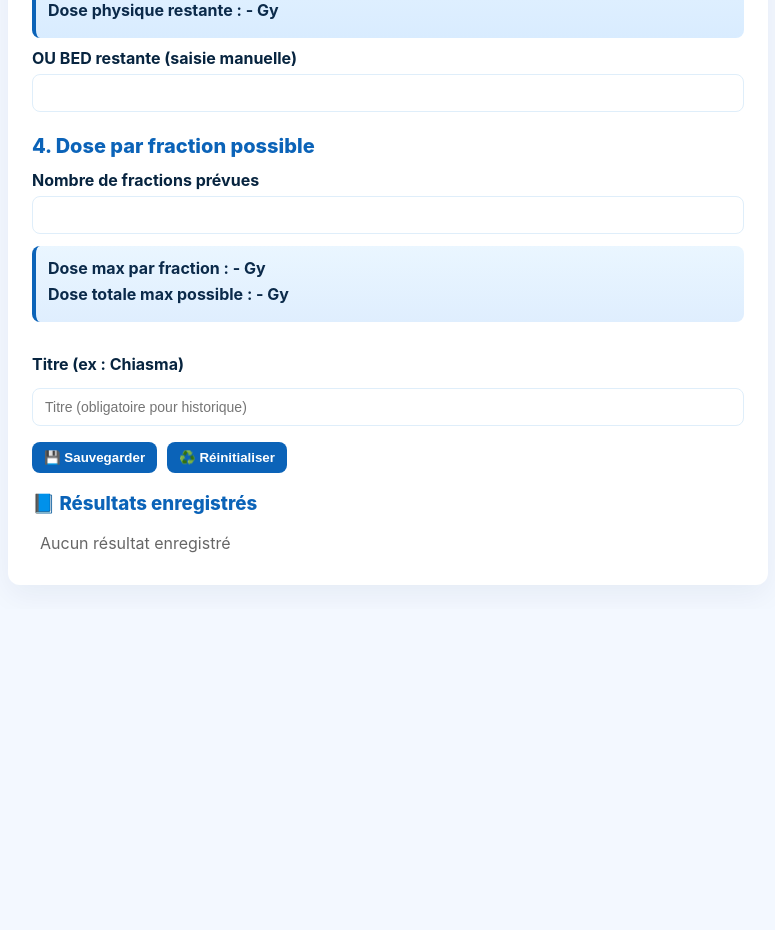
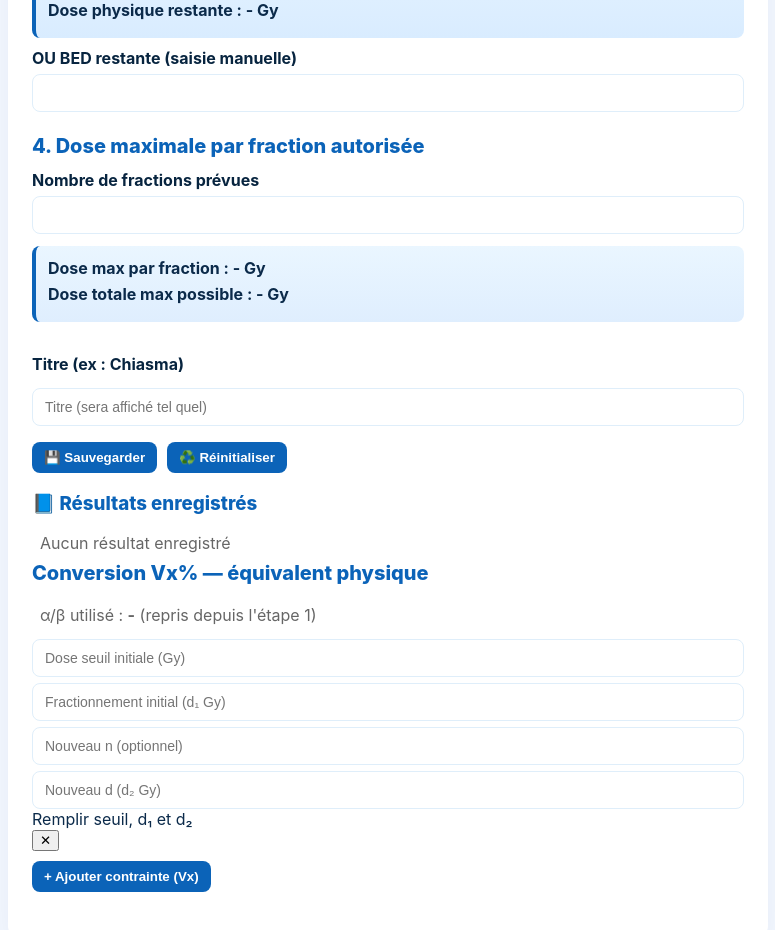
Before and after one commit to Snoop67/bed-simulator, a React (Create React App) app: page / in a window 1280 px wide. Shown: the part 1640-2570 px from the top of the page, without its empty margins (252-1027 px from the left). Before the commit the page ends 2249 px from the top, so only its background shows below. Built offline with nearby package versions, Linux system fonts and the light colour scheme.

Commit message:
Update App.jsx

```diff
--- a/src/App.jsx
+++ b/src/App.jsx
@@ -2,8 +2,15 @@ import React, { useEffect, useState } from "react";
 import "./index.css";
 
 /*
-  Version corrigée : auto-calcul STEP2 exécuté uniquement au onBlur (évite le 1.9 -> 19 pendant la frappe)
-  Toutes les autres fonctionnalités précédentes sont conservées.
+  BED Simulator - App.jsx
+  - Liste complète d'OAR avec α/β préremplis
+  - α/β manuel sur la même ligne
+  - STEP1: dose totale / n / dpf (bouton "Calculer le champ manquant")
+  - STEP2: calcul dpf uniquement au onBlur (corrige le bug 1.9 -> 19)
+  - STEP3: modèles de récupération (Paradis, Nieder, Abusaris, Noël)
+  - STEP4: résolution quadratique pour dpf max
+  - Historique (titre saisi uniquement)
+  - Nouvelle section "Conversion Vx%" (plusieurs lignes possibles)
 */
 
 const OARS = [
@@ -13,7 +20,7 @@ const OARS = [
   { name: "Nerf optique", ab: 2 },
   { name: "Chiasma optique", ab: 2 },
   { name: "Rétine", ab: 2 },
-  { name: "Cristallin", ab: 1.5 },
+  { name: "Cristallin", ab: 1.25 }, // approx 1–1.5 -> 1.25
   { name: "Cervelet", ab: 2 },
   { name: "Cerveau (parenchyme)", ab: 2 },
   { name: "Hippocampe", ab: 2 },
@@ -26,7 +33,7 @@ const OARS = [
   { name: "Poumon (tissu normal)", ab: 3 },
   { name: "Cœur", ab: 3 },
   { name: "Péricarde", ab: 3 },
-  { name: "Foie", ab: 2.75 },
+  { name: "Foie", ab: 2.75 }, // 2.5–3 -> 2.75
   { name: "Reins", ab: 1.5 },
   { name: "Vessie", ab: 3 },
   { name: "Rectum", ab: 3 },
@@ -34,7 +41,7 @@ const OARS = [
   { name: "Côlon", ab: 3 },
   { name: "Peau (réactions tardives)", ab: 3 },
   { name: "Peau (réactions aiguës)", ab: 10 },
-  { name: "Os cortical", ab: 1.75 },
+  { name: "Os cortical", ab: 1.75 }, // ≈1.5–2 -> 1.75
   { name: "Tête fémorale", ab: 2 },
   { name: "Testicules", ab: 2 },
   { name: "Ovaires", ab: 3 },
@@ -82,22 +89,22 @@ function parseNum(v) {
 }
 
 export default function App() {
-  // STEP 1 (authorized)
+  // STEP1: authorized
   const [organ, setOrgan] = useState("");
-  const [manualAB, setManualAB] = useState("");
-  const [alphaBeta, setAlphaBeta] = useState("");
+  const [manualAB, setManualAB] = useState(""); // input text for alpha/beta
+  const [alphaBeta, setAlphaBeta] = useState(""); // used value (string)
   const [doseTotalAuth, setDoseTotalAuth] = useState("");
   const [nAuth, setNAuth] = useState("");
   const [dpfAuth, setDpfAuth] = useState("");
   const [manualBEDAuth, setManualBEDAuth] = useState("");
 
-  // STEP 2 (used)
+  // STEP2: used
   const [doseTotalUsed, setDoseTotalUsed] = useState("");
   const [nUsed, setNUsed] = useState("");
   const [dpfUsed, setDpfUsed] = useState("");
   const [manualBEDUsed, setManualBEDUsed] = useState("");
 
-  // STEP 3 (forget)
+  // STEP3: forget
   const [forgetPercent, setForgetPercent] = useState("");
   const [startRT, setStartRT] = useState("");
   const [endRT, setEndRT] = useState("");
@@ -106,13 +113,10 @@ export default function App() {
   const [tooltipKey, setTooltipKey] = useState(null);
   const [manualBEDRemaining, setManualBEDRemaining] = useState("");
 
-  // STEP 4
+  // STEP4 / options / results / history
   const [newFractions, setNewFractions] = useState("");
-
-  // Options
   const [blockBelow18, setBlockBelow18] = useState(false);
 
-  // Results
   const [bedAllowed, setBedAllowed] = useState("");
   const [eqd2Allowed, setEqd2Allowed] = useState("");
   const [physAllowed, setPhysAllowed] = useState("");
@@ -128,18 +132,22 @@ export default function App() {
   const [dpfMax, setDpfMax] = useState("");
   const [totalMaxPossible, setTotalMaxPossible] = useState("");
 
-  // history (persisted)
   const [titleSave, setTitleSave] = useState("");
   const [history, setHistory] = useState(() => {
     try {
-      const raw = localStorage.getItem("bed_history_v2");
+      const raw = localStorage.getItem("bed_history_v3");
       return raw ? JSON.parse(raw) : [];
     } catch {
       return [];
     }
   });
 
-  // Prefill α/β when organ selected unless user typed manualAB
+  // Vx conversion rows
+  const [vxRows, setVxRows] = useState([
+    { id: Date.now(), seuil: "", fracInit: "", nNew: "", dNew: "" },
+  ]);
+
+  // keep alphaBeta in sync: prefer manualAB if set, otherwise prefill from OARS
   useEffect(() => {
     const found = OARS.find((o) => o.name === organ);
     if (manualAB && manualAB !== "") {
@@ -147,44 +155,41 @@ export default function App() {
     } else if (found && found.ab !== "") {
       setAlphaBeta(String(found.ab));
     } else {
-      if (!manualAB && !found) setAlphaBeta("");
+      setAlphaBeta("");
     }
   }, [organ, manualAB]);
 
-  // STEP1: calculate missing field button
+  // STEP1: calculate missing (button)
   function calculateMissingStep1() {
     const TD = parseNum(doseTotalAuth);
     const N = parseNum(nAuth);
     const DPF = parseNum(dpfAuth);
 
     if (!isNaN(TD) && !isNaN(N) && (dpfAuth === "" || dpfAuth == null)) {
-      const calc = TD / N;
-      setDpfAuth(calc.toFixed(2));
+      setDpfAuth((TD / N).toFixed(2));
       return;
     }
     if (!isNaN(TD) && !isNaN(DPF) && (nAuth === "" || nAuth == null)) {
-      const calc = TD / DPF;
-      setNAuth(String(Math.round(calc)));
+      setNAuth(String(Math.round(TD / DPF)));
       return;
     }
     if (!isNaN(N) && !isNaN(DPF) && (doseTotalAuth === "" || doseTotalAuth == null)) {
-      const calc = N * DPF;
-      setDoseTotalAuth(calc.toFixed(2));
+      setDoseTotalAuth((N * DPF).toFixed(2));
       return;
     }
   }
 
-  // Auto-calc dpfAuth when total & n provided (keeps editable)
+  // auto-calc of dpfAuth when total & n provided but keep editable
   useEffect(() => {
     const TD = parseNum(doseTotalAuth);
     const N = parseNum(nAuth);
     if (!isNaN(TD) && !isNaN(N) && (dpfAuth === "" || dpfAuth == null)) {
-      const calc = TD / N;
-      setDpfAuth(calc.toFixed(2));
+      setDpfAuth((TD / N).toFixed(2));
     }
+    // eslint-disable-next-line react-hooks/exhaustive-deps
   }, [doseTotalAuth, nAuth]);
 
-  // Compute BED/EQD2/phys for STEP1
+  // STEP1 compute BED/EQD2/physAllowed
   useEffect(() => {
     const ab = parseNum(alphaBeta);
     let dpf = parseNum(dpfAuth);
@@ -225,10 +230,8 @@ export default function App() {
     }
   }, [doseTotalAuth, nAuth, dpfAuth, alphaBeta, manualBEDAuth, blockBelow18]);
 
-  // ---------- STEP2: removed auto-effect that fired while typing ----------
-  // We now compute STEP2 missing fields only onBlur of the relevant inputs.
+  // ---------- STEP2 fix: calculate missing fields only onBlur ----------
   function calculateMissingStep2() {
-    // logic similar to step1 calculateMissing but for used fields
     const TD = parseNum(doseTotalUsed);
     const N = parseNum(nUsed);
     const DPF = parseNum(dpfUsed);
@@ -247,7 +250,7 @@ export default function App() {
     }
   }
 
-  // STEP2: compute bedUsed/eqd2Used/physUsed - same as before
+  // STEP2 compute bedUsed/eqd2Used/physUsed
   useEffect(() => {
     const ab = parseNum(alphaBeta);
     let dpf = parseNum(dpfUsed);
@@ -288,7 +291,7 @@ export default function App() {
     }
   }, [doseTotalUsed, nUsed, dpfUsed, alphaBeta, manualBEDUsed, blockBelow18]);
 
-  // STEP3: date -> monthsElapsed
+  // dates -> monthsElapsed
   useEffect(() => {
     if (!startRT || !endRT) {
       setMonthsElapsed("");
@@ -304,7 +307,7 @@ export default function App() {
     setMonthsElapsed(String(months));
   }, [startRT, endRT]);
 
-  // STEP3: recovery models -> set forgetPercent (auto)
+  // recovery model -> set forgetPercent automatically
   useEffect(() => {
     if (!selectedModel || monthsElapsed === "") return;
     const m = parseNum(monthsElapsed);
@@ -340,7 +343,7 @@ export default function App() {
     if (!isNaN(p)) setForgetPercent(String(p));
   }, [selectedModel, monthsElapsed]);
 
-  // Compute remaining BED/EQD2/phys (STEP3)
+  // compute remaining BED/EQD2/phys (STEP3)
   useEffect(() => {
     const ba = parseNum(manualBEDAuth) || parseNum(bedAllowed);
     const bu = parseNum(bedUsed);
@@ -351,6 +354,7 @@ export default function App() {
       setPhysRemaining("");
       return;
     }
+    // remaining = BA - BU * (1 - forg/100)
     const remaining = ba - bu * (1 - (isNaN(forg) ? 0 : forg / 100));
     const rem = remaining < 0 ? 0 : remaining;
     setBedRemaining(rem.toFixed(2));
@@ -365,12 +369,12 @@ export default function App() {
     } else setPhysRemaining("");
   }, [bedAllowed, manualBEDAuth, bedUsed, physAllowed, physUsed, forgetPercent, alphaBeta]);
 
-  // STEP4: compute dpfMax solving quadratic
+  // STEP4: solve quadratic for dpfMax
   useEffect(() => {
     const B = parseNum(manualBEDRemaining) || parseNum(bedRemaining);
     const n = parseNum(newFractions);
     const ab = parseNum(alphaBeta);
-    if (isNaN(B) || isNaN(n) || n === 0 || isNaN(ab) || ab === 0) {
+    if (isNaN(B) || isNaN(n) || n <= 0 || isNaN(ab) || ab === 0) {
       setDpfMax("");
       setTotalMaxPossible("");
       return;
@@ -397,14 +401,14 @@ export default function App() {
   // persist history
   useEffect(() => {
     try {
-      localStorage.setItem("bed_history_v2", JSON.stringify(history));
+      localStorage.setItem("bed_history_v3", JSON.stringify(history));
     } catch {}
   }, [history]);
 
-  // Save result to history (title must be what user typed)
+  // Save to history
   function handleSave() {
     const title = (titleSave && titleSave.trim()) || organ || "Sans titre";
-    const record = {
+    const rec = {
       title,
       organ,
       alphaBeta,
@@ -423,11 +427,12 @@ export default function App() {
       newFractions,
       createdAt: new Date().toISOString(),
     };
-    setHistory((h) => [...h, record]);
+    setHistory((h) => [...h, rec]);
     setTitleSave("");
   }
 
   function handleResetAll() {
+    // keep history in localStorage? user wanted reset all earlier -> we clear everything except history
     setOrgan("");
     setManualAB("");
     setAlphaBeta("");
@@ -459,10 +464,38 @@ export default function App() {
     setEqd2Remaining("");
     setPhysRemaining("");
     setTitleSave("");
-    setHistory([]);
-    try { localStorage.removeItem("bed_history_v2"); } catch {}
   }
 
+  // Vx helpers
+  function addVxRow() {
+    setVxRows((r) => [...r, { id: Date.now() + Math.random(), seuil: "", fracInit: "", nNew: "", dNew: "" }]);
+  }
+  function removeVxRow(id) {
+    setVxRows((r) => r.filter((row) => row.id !== id));
+  }
+  function updateVxRow(id, field, value) {
+    setVxRows((rows) => rows.map((row) => (row.id === id ? { ...row, [field]: value } : row)));
+  }
+  function computeVxForRow(row) {
+    const ab = parseNum(alphaBeta);
+    const seuil = parseNum(row.seuil);
+    const fracInit = parseNum(row.fracInit);
+    const dNew = parseNum(row.dNew);
+    const nNew = parseNum(row.nNew);
+    if (isNaN(ab) || isNaN(seuil) || isNaN(fracInit) || isNaN(dNew)) return null;
+    // BED_ref = D_seuil * (1 + d1 / ab)   (since D_seuil = n1*d1)
+    const bedRef = seuil * (1 + fracInit / ab);
+    // New total dose equivalent in new fractionation with dose per fraction dNew:
+    const Dnew_total = bedRef / (1 + dNew / ab);
+    // If nNew provided, compute required d_per_fraction (Dnew_total / nNew)
+    const d_per_frac_needed = !isNaN(nNew) && nNew > 0 ? Dnew_total / nNew : null;
+    return {
+      Dnew_total: Number.isFinite(Dnew_total) ? Dnew_total : null,
+      d_per_frac_needed: d_per_frac_needed && Number.isFinite(d_per_frac_needed) ? d_per_frac_needed : null,
+    };
+  }
+
+  // small helper for shown AB placeholder
   const shownAB = () => {
     if (manualAB && manualAB !== "") return manualAB;
     const f = OARS.find((o) => o.name === organ);
@@ -481,9 +514,7 @@ export default function App() {
           <label className="field-label">Organe</label>
           <div className="inline-row">
             <select className="field" value={organ} onChange={(e) => setOrgan(e.target.value)}>
-              {OARS.map((o) => (
-                <option key={o.name} value={o.name}>{o.name || "-- Sélectionner --"}</option>
-              ))}
+              {OARS.map((o) => <option key={o.name} value={o.name}>{o.name || "-- Sélectionner --"}</option>)}
             </select>
 
             <div style={{ width: 160 }}>
@@ -503,7 +534,10 @@ export default function App() {
 
           <div className="controls-row">
             <button className="btn primary" onClick={calculateMissingStep1}>⚙️ Calculer le champ manquant</button>
-            <label className="inline-checkbox"><input type="checkbox" checked={blockBelow18} onChange={(e) => setBlockBelow18(e.target.checked)} /> Bloquer doses &lt; 1.8 Gy</label>
+            <label className="inline-checkbox">
+              <input type="checkbox" checked={blockBelow18} onChange={(e) => setBlockBelow18(e.target.checked)} />
+              Bloquer doses &lt; 1.8 Gy
+            </label>
           </div>
 
           <div className="links">
@@ -530,14 +564,16 @@ export default function App() {
             className="field"
             value={doseTotalUsed}
             onChange={(e) => setDoseTotalUsed(e.target.value)}
-            onBlur={calculateMissingStep2} />
+            onBlur={calculateMissingStep2}
+          />
 
           <label className="field-label">Nombre de fractions</label>
           <input
             className="field"
             value={nUsed}
             onChange={(e) => setNUsed(e.target.value)}
-            onBlur={calculateMissingStep2} />
+            onBlur={calculateMissingStep2}
+          />
 
           <label className="field-label">Dose par fraction (Gy)</label>
           <input className="field" value={dpfUsed} onChange={(e) => setDpfUsed(e.target.value)} />
@@ -554,7 +590,7 @@ export default function App() {
 
         {/* STEP 3 */}
         <section className="step">
-          <h2 className="step-title">3. Calcul de la dose restante</h2>
+          <h2 className="step-title">3. BED restante autorisée</h2>
 
           <label className="field-label">% de dose d'oubli (manuel)</label>
           <input className="field" value={forgetPercent} onChange={(e) => setForgetPercent(e.target.value)} />
@@ -600,7 +636,7 @@ export default function App() {
 
         {/* STEP 4 */}
         <section className="step">
-          <h2 className="step-title">4. Dose par fraction possible</h2>
+          <h2 className="step-title">4. Dose maximale par fraction autorisée</h2>
 
           <label className="field-label">Nombre de fractions prévues</label>
           <input className="field" value={newFractions} onChange={(e) => setNewFractions(e.target.value)} />
@@ -614,7 +650,7 @@ export default function App() {
         {/* Actions */}
         <div className="actions-row">
           <label className="field-label">Titre (ex : Chiasma)</label>
-          <input className="field" value={titleSave} onChange={(e) => setTitleSave(e.target.value)} placeholder="Titre (obligatoire pour historique)" />
+          <input className="field" value={titleSave} onChange={(e) => setTitleSave(e.target.value)} placeholder="Titre (sera affiché tel quel)" />
 
           <div className="buttons">
             <button className="btn primary" onClick={handleSave}>💾 Sauvegarder</button>
@@ -631,10 +667,42 @@ export default function App() {
                 <div style={{ fontWeight: 800 }}>{h.title}</div>
                 <div>BED restante: {h.bedRemaining || "-"} Gy — EQD2 restante: {h.eqd2Remaining || "-"} Gy</div>
                 <div>Dose physique restante: {h.physRemaining || "-"} Gy</div>
-                <div>Dose max / fraction : {h.dpfMax || "-"} Gy — Nombre de fractions planifiées : {h.newFractions || "-"}</div>
+                <div>Dose max / fraction : {h.dpfMax || "-"} Gy — Nb fractions planifiées : {h.newFractions || "-"}</div>
               </div>
             ))}
         </div>
+
+        {/* Conversion Vx% module */}
+        <section className="step">
+          <h2 className="step-title">Conversion Vx% — équivalent physique</h2>
+          <div className="hint small">α/β utilisé : <strong>{alphaBeta || "-"}</strong> (repris depuis l'étape 1)</div>
+
+          {vxRows.map((row) => {
+            const res = computeVxForRow(row);
+            return (
+              <div key={row.id} className="vx-row">
+                <input className="field vx" type="number" placeholder="Dose seuil initiale (Gy)" value={row.seuil} onChange={(e) => updateVxRow(row.id, "seuil", e.target.value)} />
+                <input className="field vx" type="number" placeholder="Fractionnement initial (d₁ Gy)" value={row.fracInit} onChange={(e) => updateVxRow(row.id, "fracInit", e.target.value)} />
+                <input className="field vx" type="number" placeholder="Nouveau n (optionnel)" value={row.nNew} onChange={(e) => updateVxRow(row.id, "nNew", e.target.value)} />
+                <input className="field vx" type="number" placeholder="Nouveau d (d₂ Gy)" value={row.dNew} onChange={(e) => updateVxRow(row.id, "dNew", e.target.value)} />
+                <div className="vx-result">
+                  {res && res.Dnew_total ? (
+                    <>
+                      <div><strong>Équiv. totale :</strong> {res.Dnew_total.toFixed(2)} Gy</div>
+                      {res.d_per_frac_needed && <div><strong>Si n={row.nNew} → d/f nécessaire :</strong> {res.d_per_frac_needed.toFixed(2)} Gy</div>}
+                    </>
+                  ) : <div className="muted">Remplir seuil, d₁ et d₂</div>}
+                </div>
+                <button className="vx-remove" onClick={() => removeVxRow(row.id)}>✕</button>
+              </div>
+            );
+          })}
+
+          <div style={{ marginTop: 10 }}>
+            <button className="btn" onClick={addVxRow}>+ Ajouter contrainte (Vx)</button>
+          </div>
+        </section>
+
       </div>
     </div>
   );
```
